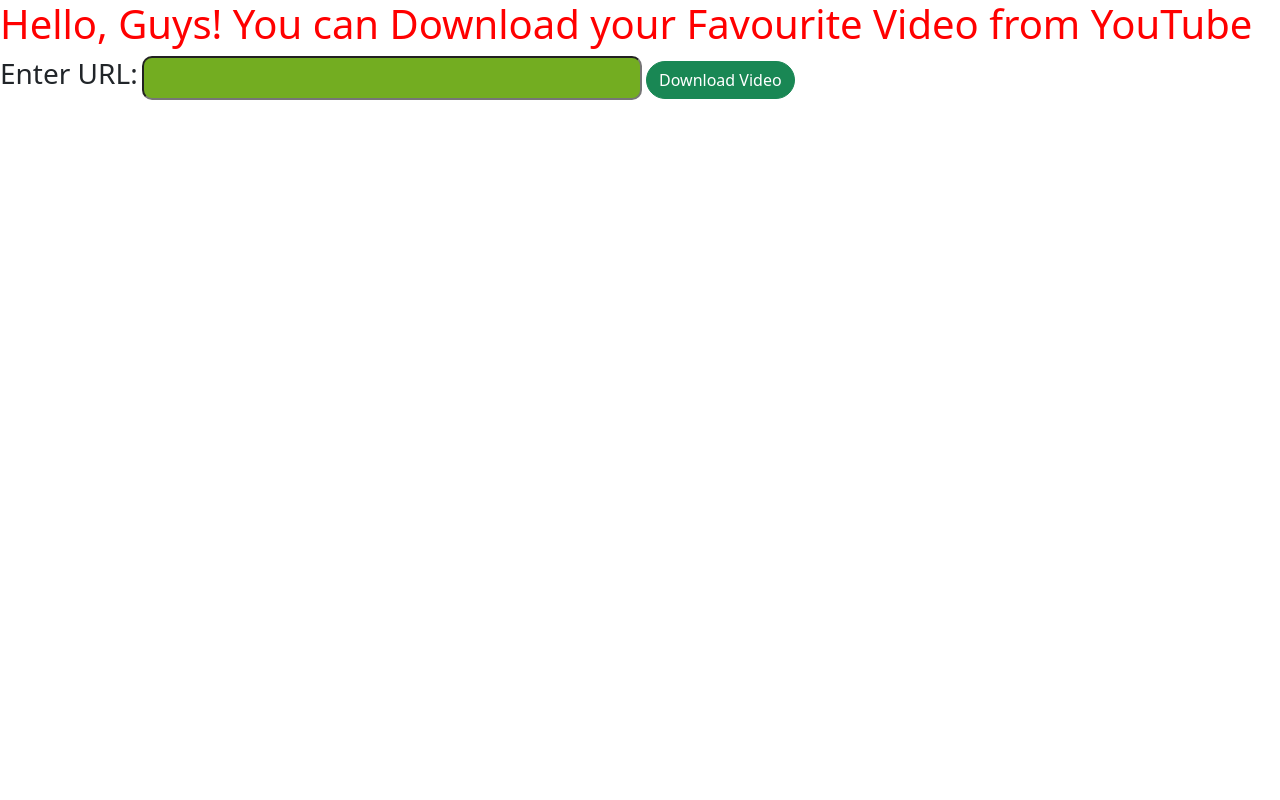
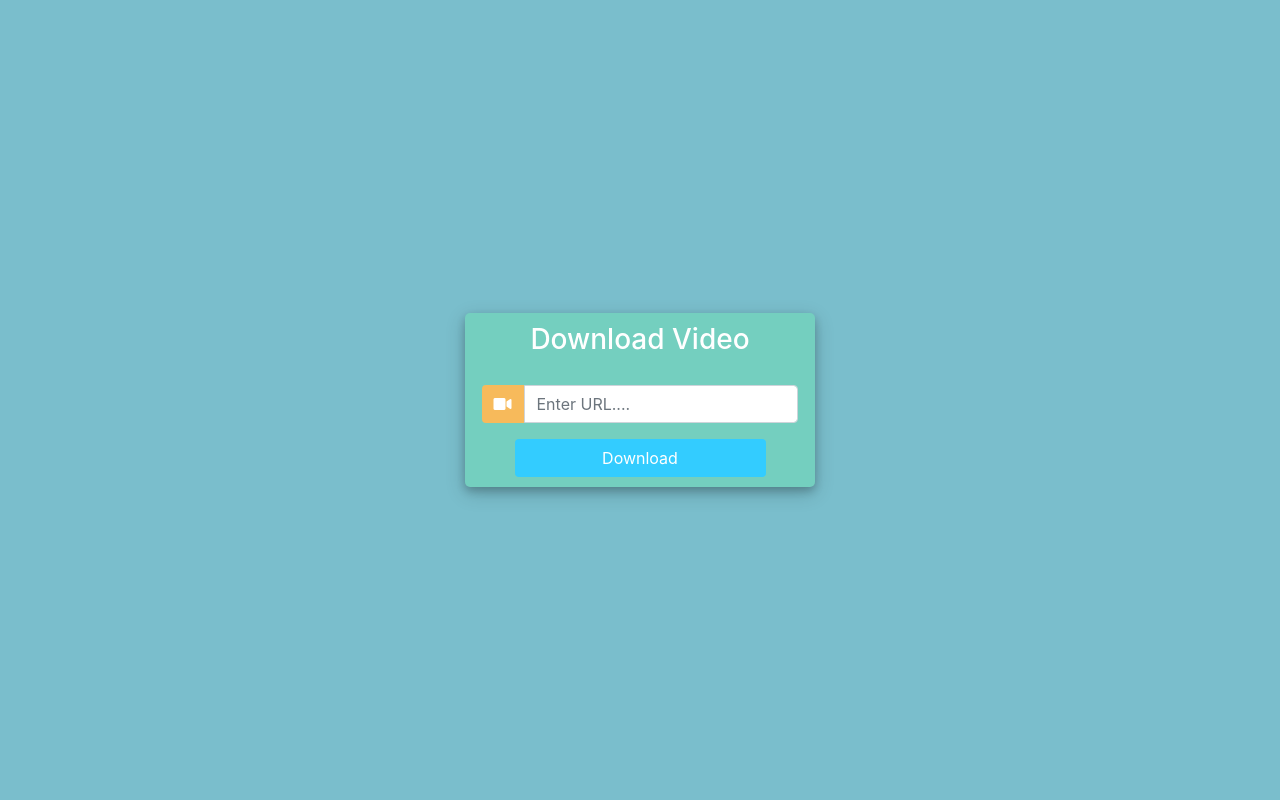
Before and after one commit to ashutosh164/youtubedownloader, a Django app: page / in a window 1280 px wide. Run offline with Django 3.2, Linux system fonts and the light colour scheme; some libraries are stand-ins or nearby versions.

Commit message:
working on frontend design

```diff
--- a/templates/index.html
+++ b/templates/index.html
@@ -1,47 +1,177 @@
-<!doctype html>
-<html lang="en">
-  <head>
-    <!-- Required meta tags -->
-    <meta charset="utf-8">
-    <meta name="viewport" content="width=device-width, initial-scale=1">
+<!DOCTYPE html>
+<html>
 
-    <!-- Bootstrap CSS -->
-    <link href="https://cdn.jsdelivr.net/npm/bootstrap@5.1.3/dist/css/bootstrap.min.css" rel="stylesheet" integrity="sha384-1BmE4kWBq78iYhFldvKuhfTAU6auU8tT94WrHftjDbrCEXSU1oBoqyl2QvZ6jIW3" crossorigin="anonymous">
+<head>
+	<title>Login</title>
+	<link rel="stylesheet" href="https://stackpath.bootstrapcdn.com/bootstrap/4.1.3/css/bootstrap.min.css" integrity="sha384-MCw98/SFnGE8fJT3GXwEOngsV7Zt27NXFoaoApmYm81iuXoPkFOJwJ8ERdknLPMO" crossorigin="anonymous">
+	<script src="https://ajax.googleapis.com/ajax/libs/jquery/3.3.1/jquery.min.js"></script>
+	<link rel="stylesheet" href="https://use.fontawesome.com/releases/v5.6.1/css/all.css" integrity="sha384-gfdkjb5BdAXd+lj+gudLWI+BXq4IuLW5IT+brZEZsLFm++aCMlF1V92rMkPaX4PP" crossorigin="anonymous">
 
-    <title>YouTube Downloader</title>
-  </head>
+	<link rel="stylesheet" href="">
+
+	<style>
+		body,
+		html {
+			margin: 0;
+			padding: 0;
+			height: 100%;
+			background: #7abecc !important;
+		}
+		.user_card {
+			width: 350px;
+			margin-top: auto;
+			margin-bottom: auto;
+			background: #74cfbf;
+			position: relative;
+			display: flex;
+			justify-content: center;
+			flex-direction: column;
+			padding: 10px;
+			box-shadow: 0 4px 8px 0 rgba(0, 0, 0, 0.2), 0 6px 20px 0 rgba(0, 0, 0, 0.19);
+			-webkit-box-shadow: 0 4px 8px 0 rgba(0, 0, 0, 0.2), 0 6px 20px 0 rgba(0, 0, 0, 0.19);
+			-moz-box-shadow: 0 4px 8px 0 rgba(0, 0, 0, 0.2), 0 6px 20px 0 rgba(0, 0, 0, 0.19);
+			border-radius: 5px;
+
+		}
+
+		.form_container {
+			margin-top: 20px;
+		}
+
+		#form-title{
+			color: #fff;
+
+		}
+
+		.login_btn {
+			width: 100%;
+			background: #33ccff !important;
+			color: white !important;
+		}
+		.login_btn:focus {
+			box-shadow: none !important;
+			outline: 0px !important;
+		}
+		.login_container {
+			padding: 0 2rem;
+		}
+		.input-group-text {
+			background: #f7ba5b !important;
+			color: white !important;
+			border: 0 !important;
+			border-radius: 0.25rem 0 0 0.25rem !important;
+		}
+		.input_user,
+		.input_pass:focus {
+			box-shadow: none !important;
+			outline: 0px !important;
+		}
+
+		#messages{
+			text-align: center;
+			background-color: grey;
+			color: #fff;
+			padding: 10px;
+			margin-top: 10px;
+		}
+	</style>
+
+</head>
+<body>
+	<div class="container h-100">
+		<div class="d-flex justify-content-center h-100">
+			<div class="user_card">
+				<div class="d-flex justify-content-center">
 
 
-  <style>
-      .text {
-          border-radius: 10px;
-          background: #73AD21;
-          padding: 20px;
-          width: 500px;
-          height: 15px;
-      }
-      .btn {
-          border-radius: 25px;
-      }
+					<h3 id="form-title">Download Video </h3>
+				</div>
+				<div class="d-flex justify-content-center form_container">
+					<form method="POST" action="">
+						{% csrf_token %}
+						<div class="input-group mb-3">
+							<div class="input-group-append">
+								<span class="input-group-text"><i class="fas fa-video"></i></span>
+							</div>
+							<input type="text" name="url" value="{{ url }}" placeholder="Enter URL...." class="form-control">
+						</div>
+<!--						<div class="input-group mb-2">-->
+<!--							<div class="input-group-append">-->
+<!--								<span class="input-group-text"><i class="fas fa-key"></i></span>-->
+<!--							</div>-->
+<!--								<input type="password" name="password" placeholder="Password..." class="form-control" >-->
+<!--						</div>-->
 
-  </style>
-  <body>
+							<div class="d-flex justify-content-center mt-3 login_container">
+				 				<input class="btn login_btn" type="submit" value="Download">
+				   			</div>
+					</form>
 
-    <div class="container">
-        {% if messages %}
-            {% for message in messages %}
-                <div class="alert alert-{{ message.tags }}">{{ message }}</div>
-            {% endfor %}
-        {% endif %}
-    </div>
+				</div>
+				{% for message in messages %}
+					<p id="messages">{{message}}</p>
+				{% endfor %}
 
-    <h1 style="color: red;">Hello, Guys! You can Download your Favourite Video from YouTube</h1>
-    <form method="POST">
-        {% csrf_token %}
-        <label for="link"><h3>Enter URL: </h3></label>
-        <input class="text" type="text" name="url" value="{{ url }}">
-        <input class="btn btn-success" type="submit" value="Download Video">
-    </form>
+
+			</div>
+		</div>
+	</div>
+</body>
+
+</html>
+
+
+
+
+
+
+
+
+
+<!--<!doctype html>-->
+<!--<html lang="en">-->
+<!--  <head>-->
+<!--    &lt;!&ndash; Required meta tags &ndash;&gt;-->
+<!--    <meta charset="utf-8">-->
+<!--    <meta name="viewport" content="width=device-width, initial-scale=1">-->
+
+<!--    &lt;!&ndash; Bootstrap CSS &ndash;&gt;-->
+<!--    <link href="https://cdn.jsdelivr.net/npm/bootstrap@5.1.3/dist/css/bootstrap.min.css" rel="stylesheet" integrity="sha384-1BmE4kWBq78iYhFldvKuhfTAU6auU8tT94WrHftjDbrCEXSU1oBoqyl2QvZ6jIW3" crossorigin="anonymous">-->
+
+<!--    <title>YouTube Downloader</title>-->
+<!--  </head>-->
+
+
+<!--  <style>-->
+<!--      .text {-->
+<!--          border-radius: 10px;-->
+<!--          background: #73AD21;-->
+<!--          padding: 20px;-->
+<!--          width: 500px;-->
+<!--          height: 15px;-->
+<!--      }-->
+<!--      .btn {-->
+<!--          border-radius: 25px;-->
+<!--      }-->
+
+<!--  </style>-->
+<!--  <body>-->
+
+<!--    <div class="container">-->
+<!--        {% if messages %}-->
+<!--            {% for message in messages %}-->
+<!--                <div class="alert alert-{{ message.tags }}">{{ message }}</div>-->
+<!--            {% endfor %}-->
+<!--        {% endif %}-->
+<!--    </div>-->
+
+<!--    <h1 style="color: red;">Hello, Guys! You can Download your Favourite Video from YouTube</h1>-->
+<!--    <form method="POST">-->
+<!--        {% csrf_token %}-->
+<!--        <label for="link"><h3>Enter URL: </h3></label>-->
+<!--        <input class="text" type="text" name="url" value="{{ url }}">-->
+<!--        <input class="btn btn-success" type="submit" value="Download Video">-->
+<!--    </form>-->
 
 
 
@@ -52,15 +182,15 @@
 
 
 
-    <!-- Optional JavaScript; choose one of the two! -->
+<!--    &lt;!&ndash; Optional JavaScript; choose one of the two! &ndash;&gt;-->
 
-    <!-- Option 1: Bootstrap Bundle with Popper -->
-    <script src="https://cdn.jsdelivr.net/npm/bootstrap@5.1.3/dist/js/bootstrap.bundle.min.js" integrity="sha384-ka7Sk0Gln4gmtz2MlQnikT1wXgYsOg+OMhuP+IlRH9sENBO0LRn5q+8nbTov4+1p" crossorigin="anonymous"></script>
+<!--    &lt;!&ndash; Option 1: Bootstrap Bundle with Popper &ndash;&gt;-->
+<!--    <script src="https://cdn.jsdelivr.net/npm/bootstrap@5.1.3/dist/js/bootstrap.bundle.min.js" integrity="sha384-ka7Sk0Gln4gmtz2MlQnikT1wXgYsOg+OMhuP+IlRH9sENBO0LRn5q+8nbTov4+1p" crossorigin="anonymous"></script>-->
 
-    <!-- Option 2: Separate Popper and Bootstrap JS -->
-    <!--
-    <script src="https://cdn.jsdelivr.net/npm/@popperjs/core@2.10.2/dist/umd/popper.min.js" integrity="sha384-7+zCNj/IqJ95wo16oMtfsKbZ9ccEh31eOz1HGyDuCQ6wgnyJNSYdrPa03rtR1zdB" crossorigin="anonymous"></script>
-    <script src="https://cdn.jsdelivr.net/npm/bootstrap@5.1.3/dist/js/bootstrap.min.js" integrity="sha384-QJHtvGhmr9XOIpI6YVutG+2QOK9T+ZnN4kzFN1RtK3zEFEIsxhlmWl5/YESvpZ13" crossorigin="anonymous"></script>
-    -->
-  </body>
-</html>
+<!--    &lt;!&ndash; Option 2: Separate Popper and Bootstrap JS &ndash;&gt;-->
+<!--    &lt;!&ndash;-->
+<!--    <script src="https://cdn.jsdelivr.net/npm/@popperjs/core@2.10.2/dist/umd/popper.min.js" integrity="sha384-7+zCNj/IqJ95wo16oMtfsKbZ9ccEh31eOz1HGyDuCQ6wgnyJNSYdrPa03rtR1zdB" crossorigin="anonymous"></script>-->
+<!--    <script src="https://cdn.jsdelivr.net/npm/bootstrap@5.1.3/dist/js/bootstrap.min.js" integrity="sha384-QJHtvGhmr9XOIpI6YVutG+2QOK9T+ZnN4kzFN1RtK3zEFEIsxhlmWl5/YESvpZ13" crossorigin="anonymous"></script>-->
+<!--    &ndash;&gt;-->
+<!--  </body>-->
+<!--</html>-->
--- a/youtube/views.py
+++ b/youtube/views.py
@@ -11,7 +11,6 @@
             return redirect('/')
         video = YouTube(url)
         stream = video.streams.get_highest_resolution()
-        messages.info(request, 'Video Downloading please wait.....')
         stream.download()
         messages.info(request, 'Video Downloaded Successfully ........')
         return render(request, 'index.html', {'url': url})
```
